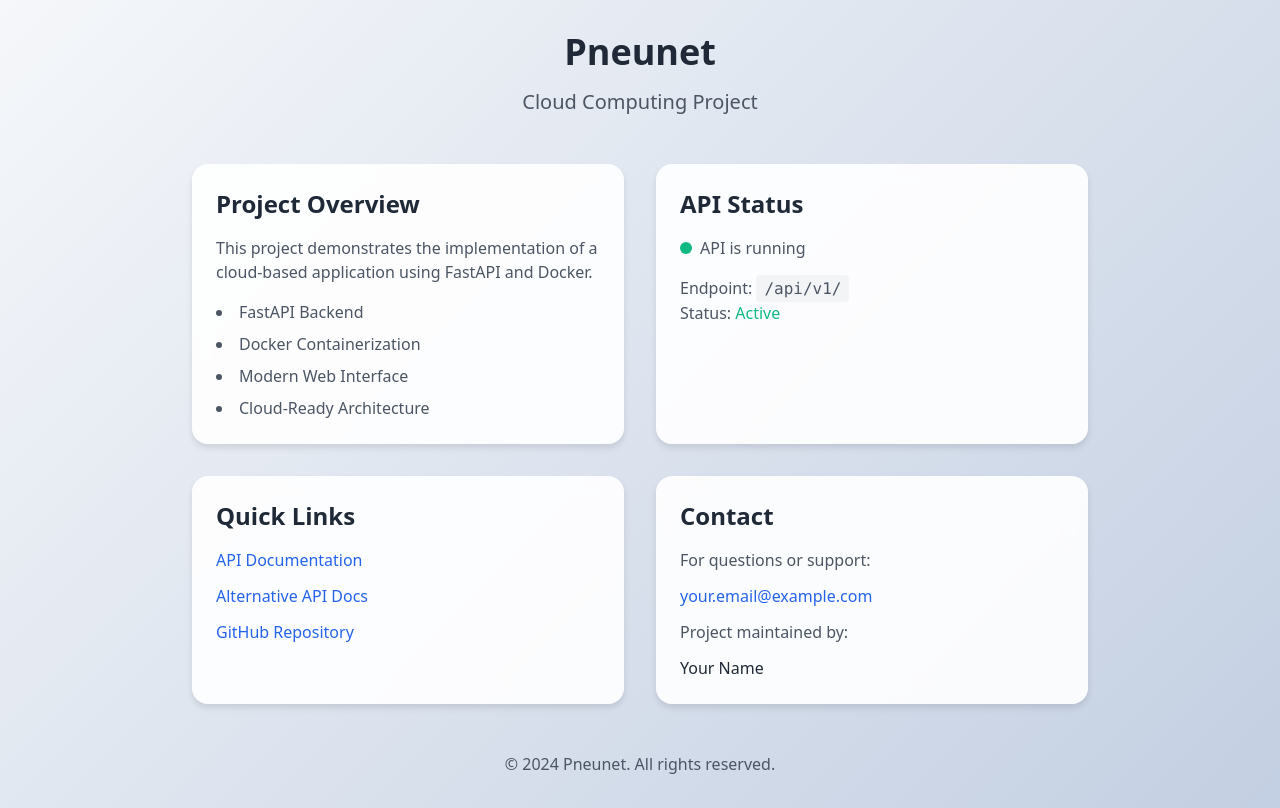
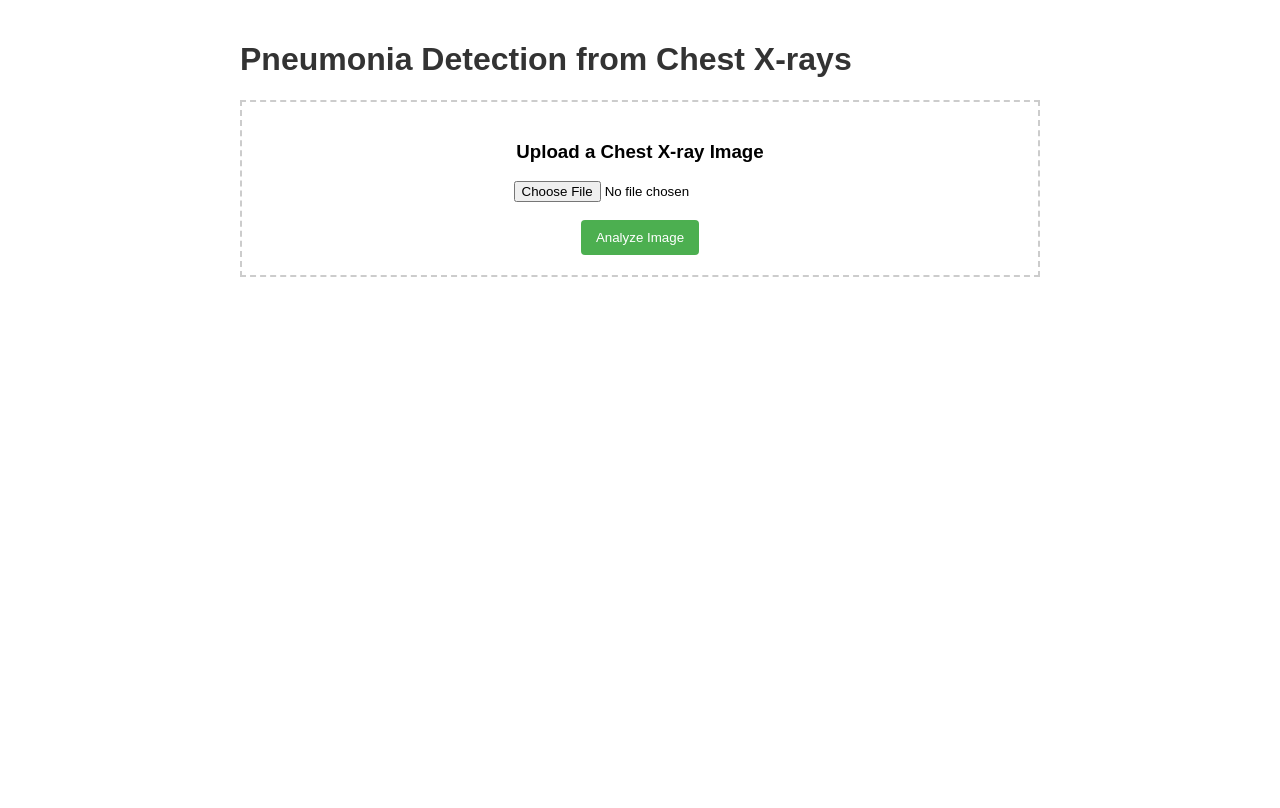
Before and after one commit to Metaphysicist1/PneuNet, a FastAPI app: page / in a window 1280 px wide. After the commit the page ends 277 px from the top, so only its background shows below. Run offline with FastAPI, Linux system fonts and the light colour scheme.

Commit message:
feat: enhance logging and add model prediction endpoint in FastAPI application

```diff
--- a/app/main.py
+++ b/app/main.py
@@ -1,19 +1,31 @@
-from fastapi import FastAPI, Request
+from fastapi import FastAPI, Request, UploadFile
 from fastapi.templating import Jinja2Templates
+from fastapi.testclient import TestClient
+import tensorflow as tf
 import uvicorn
-from fastapi.testclient import TestClient
+
 from app.logger import logger
 
+from PIL import Image
+import numpy as np
+import io
 
 app = FastAPI(title="Test App")
 
 templates = Jinja2Templates(directory="app/templates")
 
+MODEL_PATH = "scripts/models/best_mobilenetv2.h5"
+model = None
 
 @app.on_event("startup")
 async def startup_event():
+    global model
     logger.info("Application starting up")
-
+    try:
+        model = tf.keras.models.load_model(MODEL_PATH)
+        logger.info(f"Model loaded successfully from {MODEL_PATH}")
+    except Exception as e:
+        logger.error(f"Error loading model: {e}")
 
 @app.on_event("shutdown")
 async def shutdown_event():
@@ -25,6 +37,45 @@ async def home(request: Request):
     logger.info("Home page requested")
     return templates.TemplateResponse("index.html", {"request": request})
 
+@app.post("/predict")
+async def predict(file: UploadFile):
+    logger.info(f"Prediction requested for file: {file.filename}")
+
+    if not model:
+        logger.error("Model not loaded")
+        return {"error": "Model not loaded"}
+
+    try:
+        content = await file.read()
+        image = Image.open(io.BytesIO(content)).convert("RGB")
+        image = image.resize((224, 224))
+
+        img_array = np.array(image)
+        img_array = img_array / 255.0
+
+        img_array = np.expand_dims(img_array, axis=0)  # Add batch dimension
+        img_array = np.expand_dims(img_array, axis=-1)  # Add channel dimension for grayscale
+
+        # Make prediction
+        prediction = model.predict(img_array)
+        probability = float(prediction[0][0])
+
+        threshold = 0.5
+        diagnosis = "Pneumonia" if probability > threshold else "Normal"
+
+        logger.info(f"Prediction complete: {diagnosis} with probability {probability:.4f}")
+
+        return {
+            "filename": file.filename,
+            "diagnosis": diagnosis,
+            "probability": probability,
+            "threshold_used": threshold
+        }
+
+
+    except Exception as e:
+        logger.error(f"Error processing image: {e}")
+        return {"error": "Invalid image"}
 
 if __name__ == "__main__":
     logger.info("Starting application with uvicorn")
--- a/app/templates/index.html
+++ b/app/templates/index.html
@@ -1,106 +1,128 @@
 <!DOCTYPE html>
-<html lang="en">
+<html>
 <head>
-    <meta charset="UTF-8" />
-    <meta name="viewport" content="width=device-width, initial-scale=1.0" />
-    <title>Pneunet - Cloud Computing Project</title>
-    <link
-      href="https://cdn.jsdelivr.net/npm/tailwindcss@2.2.19/dist/tailwind.min.css"
-      rel="stylesheet"
-    />
+    <title>Pneumonia Detection</title>
     <style>
         body {
-        background: linear-gradient(135deg, #f5f7fa 0%, #c3cfe2 100%);
-        min-height: 100vh;
+            font-family: Arial, sans-serif;
+            max-width: 800px;
+            margin: 0 auto;
+            padding: 20px;
         }
-      .card {
-        background: rgba(255, 255, 255, 0.9);
-        backdrop-filter: blur(10px);
-        border-radius: 1rem;
-        box-shadow: 0 4px 6px rgba(0, 0, 0, 0.1);
+        h1 {
+            color: #333;
+        }
+        .upload-container {
+            border: 2px dashed #ccc;
+            padding: 20px;
+            text-align: center;
+            margin: 20px 0;
+        }
+        .result {
+            margin-top: 20px;
+            padding: 15px;
+            border: 1px solid #ccc;
+            border-radius: 5px;
+            display: none;
+        }
+        .normal {
+            background-color: #d4edda;
+            border-color: #c3e6cb;
+        }
+        .pneumonia {
+            background-color: #f8d7da;
+            border-color: #f5c6cb;
+        }
+        button {
+            background-color: #4CAF50;
+            color: white;
+            padding: 10px 15px;
+            border: none;
+            border-radius: 4px;
+            cursor: pointer;
+        }
+        button:hover {
+            background-color: #45a049;
         }
     </style>
 </head>
-  <body class="p-8">
-    <div class="max-w-4xl mx-auto">
-      <header class="text-center mb-12">
-        <h1 class="text-4xl font-bold text-gray-800 mb-4">Pneunet</h1>
-        <p class="text-xl text-gray-600">Cloud Computing Project</p>
-      </header>
+<body>
+    <h1>Pneumonia Detection from Chest X-rays</h1>
 
-      <main class="grid grid-cols-1 md:grid-cols-2 gap-8">
-        <!-- Project Overview Card -->
-        <div class="card p-6">
-          <h2 class="text-2xl font-semibold text-gray-800 mb-4">
-            Project Overview
-          </h2>
-          <p class="text-gray-600 mb-4">
-            This project demonstrates the implementation of a cloud-based
-            application using FastAPI and Docker.
-          </p>
-          <ul class="list-disc list-inside text-gray-600 space-y-2">
-            <li>FastAPI Backend</li>
-            <li>Docker Containerization</li>
-            <li>Modern Web Interface</li>
-            <li>Cloud-Ready Architecture</li>
-          </ul>
+    <div class="upload-container">
+        <h3>Upload a Chest X-ray Image</h3>
+        <form id="upload-form">
+            <input type="file" id="file-input" accept="image/*" required>
+            <br><br>
+            <button type="submit">Analyze Image</button>
+        </form>
     </div>
 
-        <!-- API Status Card -->
-        <div class="card p-6">
-          <h2 class="text-2xl font-semibold text-gray-800 mb-4">API Status</h2>
-          <div class="space-y-4">
-            <div class="flex items-center">
-              <div class="w-3 h-3 bg-green-500 rounded-full mr-2"></div>
-              <span class="text-gray-600">API is running</span>
-            </div>
-            <div class="text-gray-600">
-              <p>
-                Endpoint:
-                <code class="bg-gray-100 px-2 py-1 rounded">/api/v1/</code>
-              </p>
-              <p>Status: <span class="text-green-500">Active</span></p>
-            </div>
-          </div>
+    <div id="loading" style="display: none; text-align: center;">
+        <p>Analyzing image...</p>
     </div>
 
-        <!-- Quick Links Card -->
-        <div class="card p-6">
-          <h2 class="text-2xl font-semibold text-gray-800 mb-4">Quick Links</h2>
-          <div class="space-y-3">
-            <a href="/docs" class="block text-blue-600 hover:text-blue-800"
-              >API Documentation</a
-            >
-            <a href="/redoc" class="block text-blue-600 hover:text-blue-800"
-              >Alternative API Docs</a
-            >
-            <a
-              href="https://github.com/yourusername/pneunet"
-              class="block text-blue-600 hover:text-blue-800"
-              >GitHub Repository</a
-            >
-          </div>
+    <div id="result" class="result">
+        <h3>Result: <span id="diagnosis"></span></h3>
+        <p>Probability: <span id="probability"></span>%</p>
+        <p id="explanation"></p>
     </div>
 
-        <!-- Contact Card -->
-        <div class="card p-6">
-          <h2 class="text-2xl font-semibold text-gray-800 mb-4">Contact</h2>
-          <div class="space-y-3">
-            <p class="text-gray-600">For questions or support:</p>
-            <a
-              href="mailto:edgarabasov1@gmail.com"
-              class="block text-blue-600 hover:text-blue-800"
-              >your.email@example.com</a
-            >
-            <p class="text-gray-600">Project maintained by:</p>
-            <p class="text-gray-800 font-medium">Your Name</p>
-          </div>
-        </div>
-      </main>
+    <div id="error" style="display: none; color: red; margin-top: 20px;"></div>
 
-      <footer class="mt-12 text-center text-gray-600">
-        <p>&copy; 2024 Pneunet. All rights reserved.</p>
-      </footer>
-    </div>
+    <script>
+        document.getElementById('upload-form').addEventListener('submit', async (e) => {
+            e.preventDefault();
+
+            const fileInput = document.getElementById('file-input');
+            if (!fileInput.files[0]) {
+                alert('Please select a file');
+                return;
+            }
+
+            const formData = new FormData();
+            formData.append('file', fileInput.files[0]);
+
+            document.getElementById('loading').style.display = 'block';
+            document.getElementById('result').style.display = 'none';
+            document.getElementById('error').style.display = 'none';
+
+            try {
+                const response = await fetch('/predict', {
+                    method: 'POST',
+                    body: formData
+                });
+
+                const data = await response.json();
+
+                if (data.error) {
+                    document.getElementById('error').textContent = data.error;
+                    document.getElementById('error').style.display = 'block';
+                } else {
+                    const resultDiv = document.getElementById('result');
+                    document.getElementById('diagnosis').textContent = data.diagnosis;
+                    document.getElementById('probability').textContent = (data.probability * 100).toFixed(2);
+
+                    if (data.diagnosis === 'Normal') {
+                        resultDiv.className = 'result normal';
+                        document.getElementById('explanation').textContent =
+                            'The X-ray appears normal with no signs of pneumonia.';
+                    } else {
+                        resultDiv.className = 'result pneumonia';
+                        document.getElementById('explanation').textContent =
+                            'The X-ray shows patterns consistent with pneumonia.';
+                    }
+
+                    resultDiv.style.display = 'block';
+                }
+            } catch (error) {
+                document.getElementById('error').textContent = 'An error occurred during processing. Please try again.';
+                document.getElementById('error').style.display = 'block';
+                console.error(error);
+            } finally {
+                document.getElementById('loading').style.display = 'none';
+            }
+        });
+    </script>
 </body>
 </html>
```
Also changed, not shown: app/logger.py (+22 -38 lines), 1 other file. Lines whose indentation alone changed are shown as unchanged.
